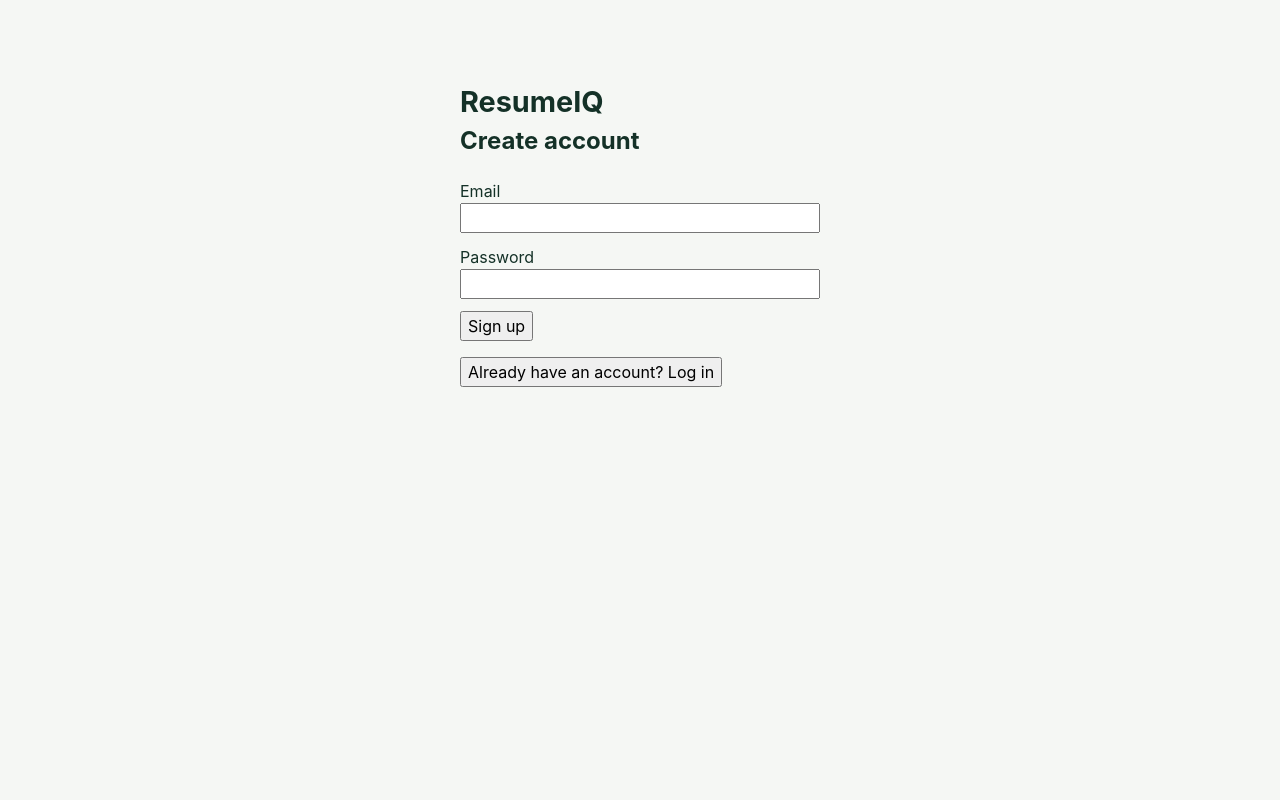
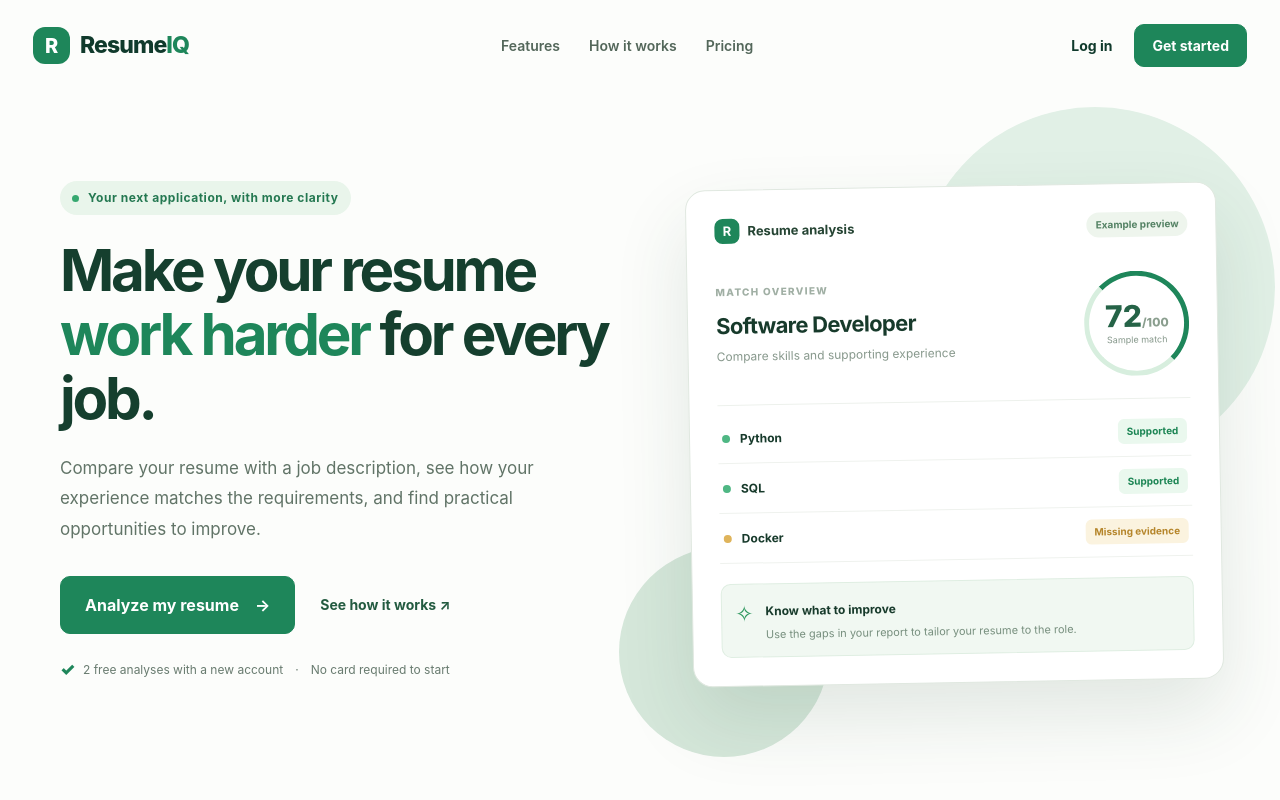
Before and after one commit to vanshkhat-lab/AI_Python_Project, a React (Vite) app in the folder ResumeIQ-Final/frontend/: page / in a window 1280 px wide. Shown: the top 800 px of the page. Built offline with nearby package versions, Linux system fonts and the light colour scheme; no server answers.

Commit message:
Replace signed-out ResumeIQ signup screen with public homepage

```diff
--- a/ResumeIQ-Final/frontend/src/AuthGate.tsx
+++ b/ResumeIQ-Final/frontend/src/AuthGate.tsx
@@ -1,5 +1,6 @@
 import CreditBalance from "./CreditBalance";
 import CreditCheckout from "./CreditCheckout";
+import LandingPage from "./LandingPage";
 import { useEffect, useState } from "react";
 import type { FormEvent, ReactNode } from "react";
 import type { Session } from "@supabase/supabase-js";
@@ -96,50 +97,19 @@ if (session) {
 
 
   return (
-    <div style={{ maxWidth: 400, margin: "60px auto", padding: 20 }}>
-      <h1>ResumeIQ</h1>
-      <h2>{mode === "signup" ? "Create account" : "Log in"}</h2>
-
-      <form onSubmit={handleSubmit}>
-        <label>Email</label>
-        <input
-          type="email"
-          value={email}
-          onChange={(e) => setEmail(e.target.value)}
-          required
-          style={{ width: "100%", marginBottom: 12 }}
-        />
-
-        <label>Password</label>
-        <input
-          type="password"
-          value={password}
-          onChange={(e) => setPassword(e.target.value)}
-          minLength={6}
-          required
-          style={{ width: "100%", marginBottom: 12 }}
-        />
-
-        <button type="submit" disabled={busy}>
-          {busy ? "Please wait..." :
-            mode === "signup" ? "Sign up" : "Log in"}
-        </button>
-      </form>
-
-      {message && <p>{message}</p>}
-
-      <button
-        type="button"
-        onClick={() => {
-          setMode(mode === "signup" ? "login" : "signup");
-          setMessage("");
-        }}
-        style={{ marginTop: 16 }}
-      >
-        {mode === "signup"
-          ? "Already have an account? Log in"
-          : "New user? Create an account"}
-      </button>
-    </div>
+    <LandingPage
+      mode={mode}
+      email={email}
+      password={password}
+      busy={busy}
+      message={message}
+      onModeChange={(nextMode) => {
+        setMode(nextMode);
+        setMessage("");
+      }}
+      onEmailChange={setEmail}
+      onPasswordChange={setPassword}
+      onSubmit={handleSubmit}
+    />
   );
 }
```
